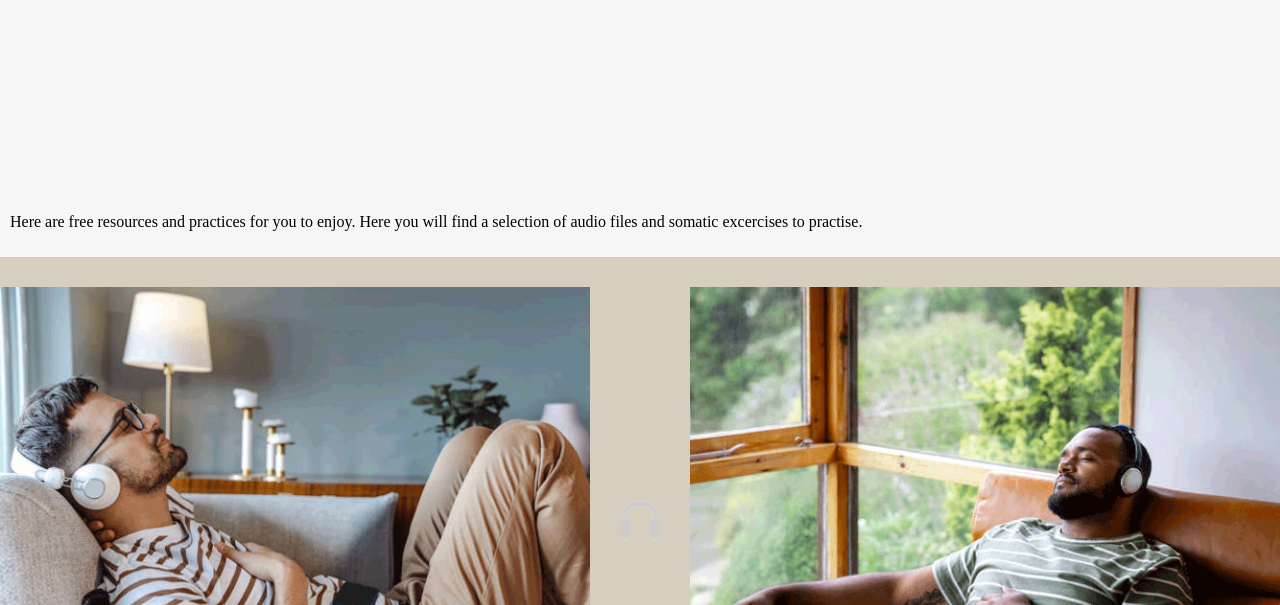
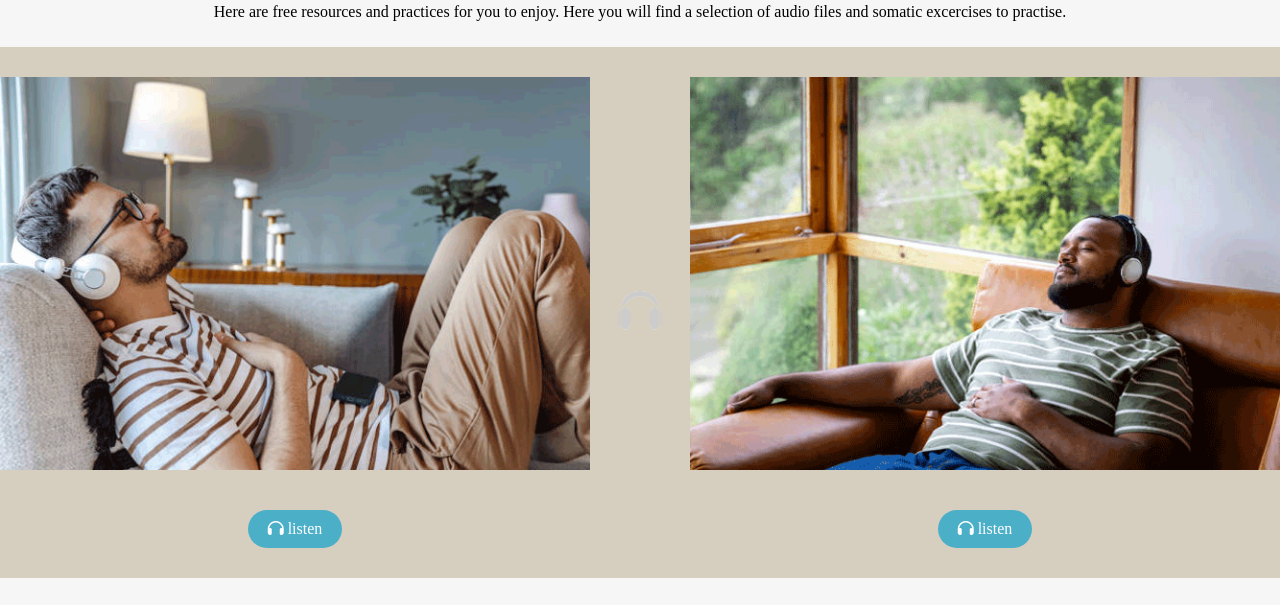
Before and after one commit to paulina12345pavo/web-design-assigment, a plain HTML site: page freetraining.html in a window 1280 px wide. Shown: the part 123-728 px from the top of the page. Drawn offline with Linux system fonts and the light colour scheme.

Commit message:
Update styles.css

```diff
--- a/styles.css
+++ b/styles.css
@@ -141,11 +141,12 @@ tried to make the picture be in the same place when the screen is smaller, but d
 /*free-training*/
 
 .top-space{
-    padding-top: 25%;
+    padding-top: 110px;
     background-color:#f6f6f6;
     padding-bottom: 10px;
     padding-left: 10px;
     padding-right: 10px;
+    text-align: center;
 }
 
 .row{
```
